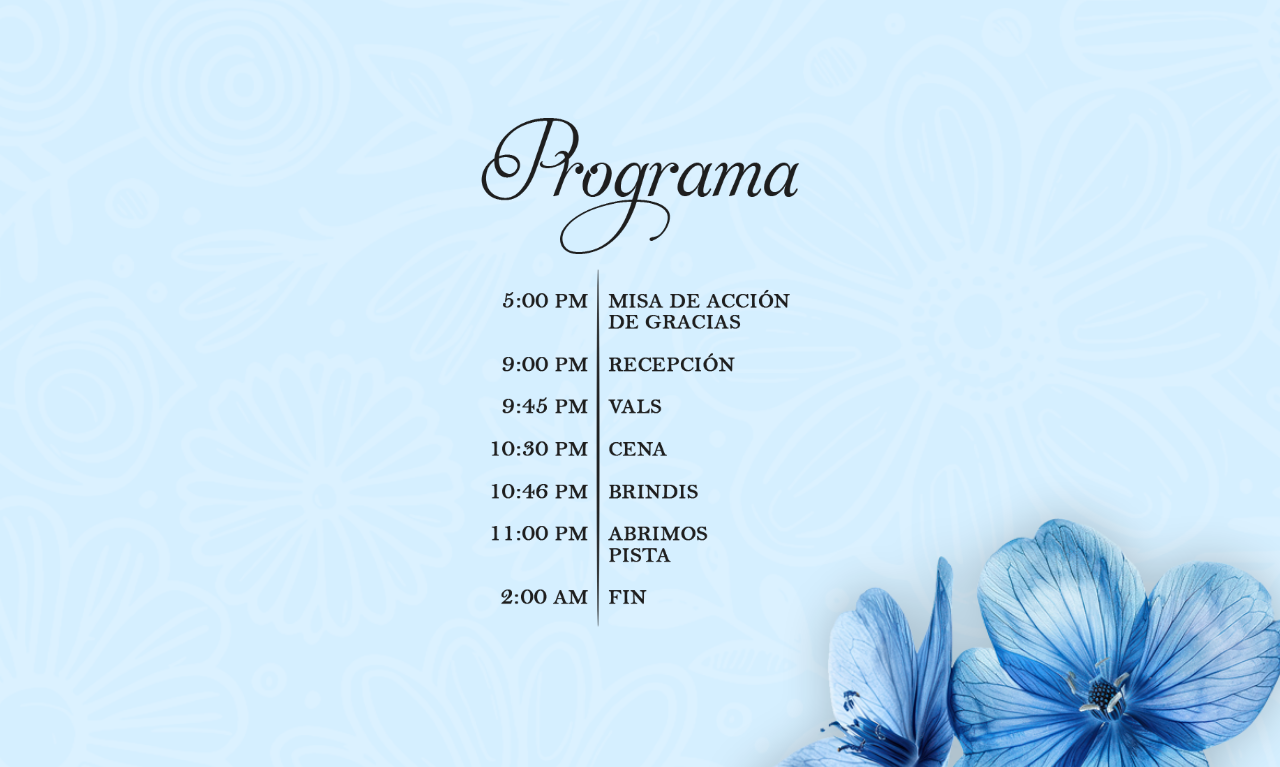
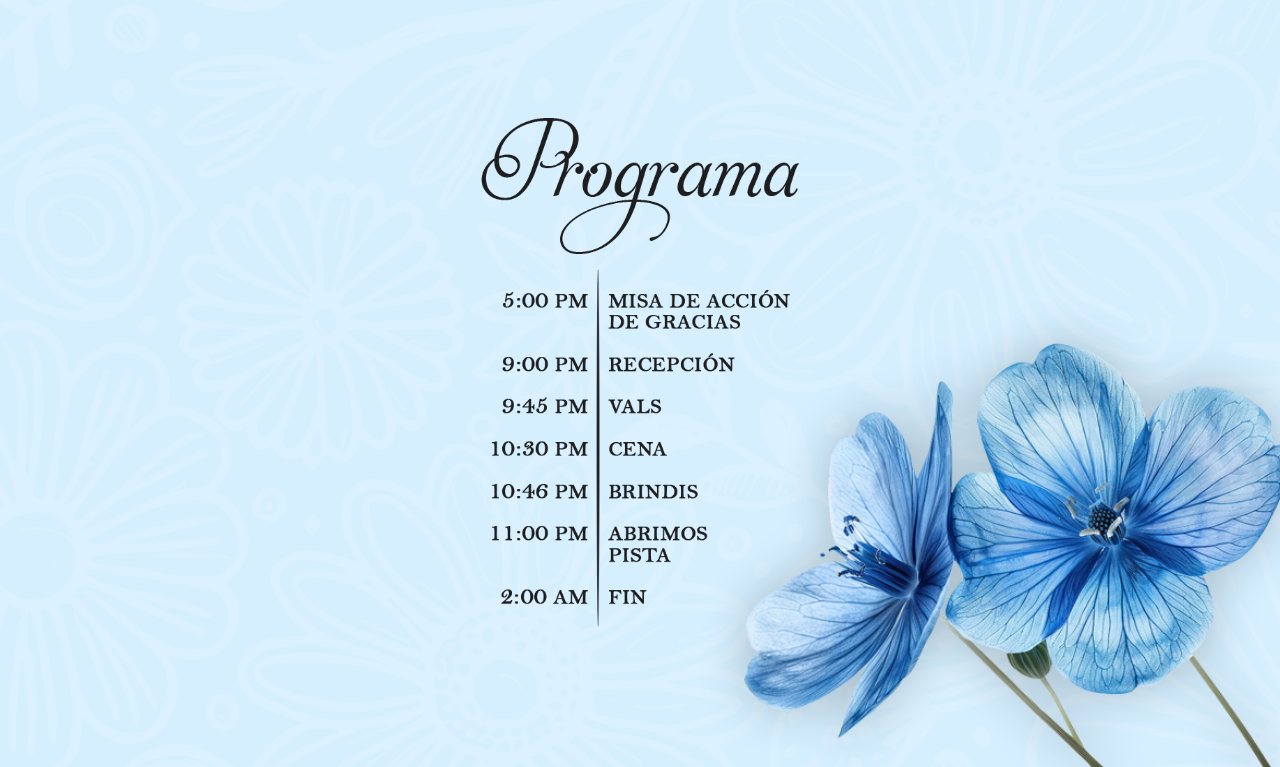
Before and after one commit to invitacionbb/kalinda, a plain HTML site: page index.html in a window 1280 px wide. Shown: the part 6868-7635 px from the top of the page. Drawn offline with nearby package versions, Linux system fonts and the light colour scheme.

Commit message:
Change background position from top to bottom

```diff
--- a/css/style.css
+++ b/css/style.css
@@ -574,7 +574,7 @@ main {
   background-color: #ffffff;
   background-image: url("../img/programa-fondo.png");
   background-size: cover;
-  background-position: center top;
+  background-position: center bottom;
   background-repeat: no-repeat;
 }
 
```
